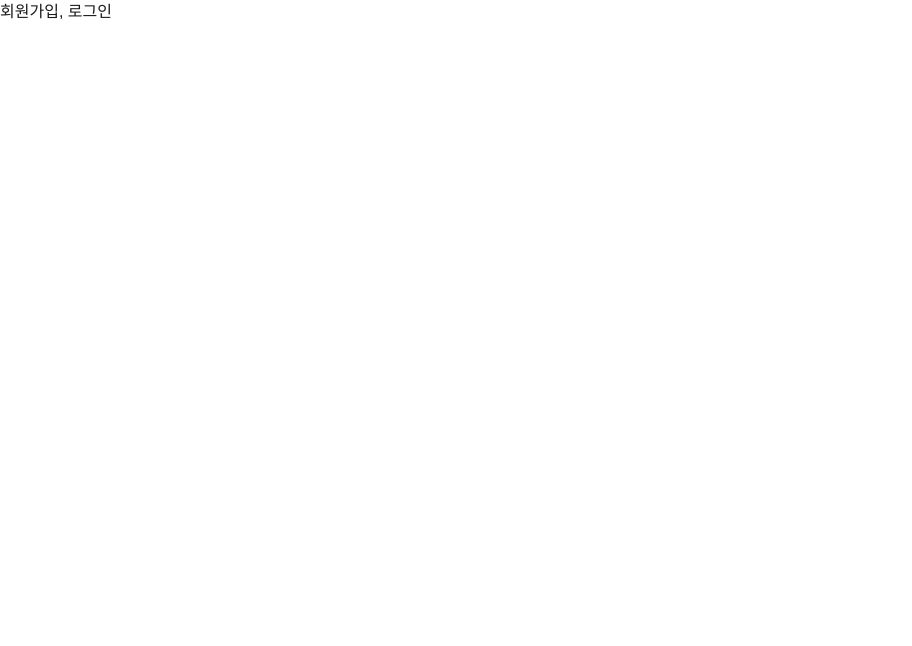
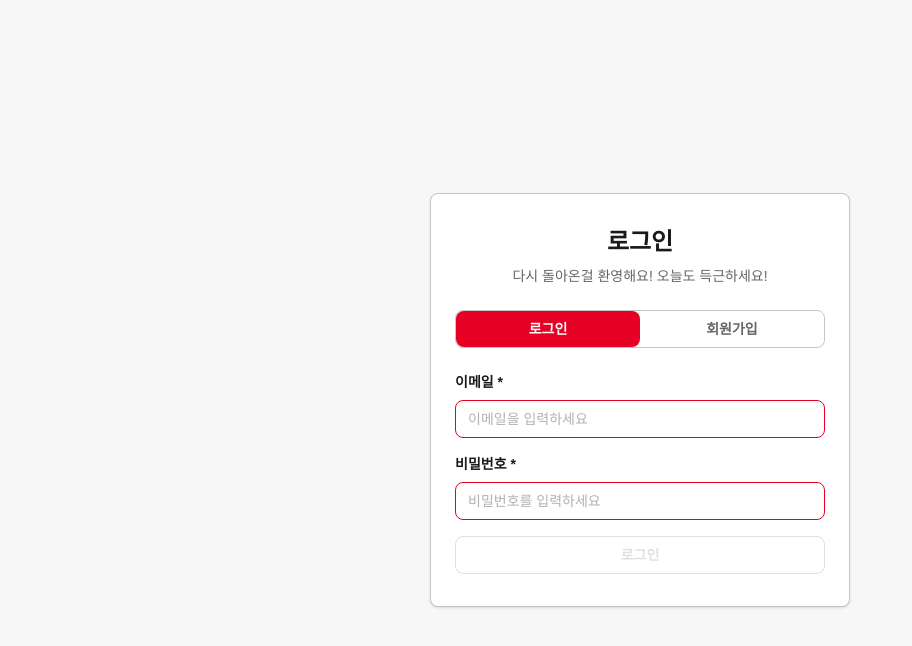
Before and after one commit to grimza99/routine-note, a Next.js app: page /auth in a window 1280 px wide. Shown: the top 646 px of the page, without its empty margins (0-912 px from the left). Built offline with nearby package versions, Linux system fonts and the light colour scheme; no server answers.

Commit message:
feat: 인증 페이지 구현 및 상수 파일 추가

```diff
--- a/src/app/auth/page.tsx
+++ b/src/app/auth/page.tsx
@@ -1,3 +1,63 @@
+'use client';
+
+import { useState } from 'react';
+import { LoginForm, SignupForm } from '@/features/auth';
+import { AUTH } from '@/entities/auth/model/constants';
+
+type AuthTab = 'login' | 'signup';
+
 export default function AuthPage() {
-  return <div>회원가입, 로그인</div>;
+  const [activeTab, setActiveTab] = useState<AuthTab>('login');
+
+  const isLogin = activeTab === 'login';
+
+  return (
+    <main className="flex min-h-screen items-center justify-center px-6 py-12" style={{ background: 'var(--surface)' }}>
+      <section
+        className="w-full max-w-105 rounded-xl border bg-white px-6 py-8 shadow-sm"
+        style={{ borderColor: 'var(--border)', borderRadius: 'var(--radius-base)' }}
+      >
+        <header className="mb-6 text-center">
+          <h1 className="text-2xl font-bold" style={{ color: 'var(--text-primary)' }}>
+            {isLogin ? AUTH.LOGIN.TITLE : AUTH.SIGNUP.TITLE}
+          </h1>
+          <p className="mt-2 text-sm" style={{ color: 'var(--text-secondary)' }}>
+            {isLogin ? AUTH.LOGIN.DESCRIPTION : AUTH.SIGNUP.DESCRIPTION}
+          </p>
+        </header>
+
+        <div
+          className="mb-6 flex rounded-lg border"
+          style={{ borderColor: 'var(--border)', borderRadius: 'var(--radius-base)' }}
+        >
+          <button
+            type="button"
+            className="flex-1 py-2 text-sm font-semibold"
+            onClick={() => setActiveTab('login')}
+            style={{
+              background: isLogin ? 'var(--primary)' : 'var(--white)',
+              color: isLogin ? 'var(--white)' : 'var(--text-secondary)',
+              borderRadius: 'var(--radius-base)',
+            }}
+          >
+            로그인
+          </button>
+          <button
+            type="button"
+            className="flex-1 py-2 text-sm font-semibold"
+            onClick={() => setActiveTab('signup')}
+            style={{
+              background: isLogin ? 'var(--white)' : 'var(--primary)',
+              color: isLogin ? 'var(--text-secondary)' : 'var(--white)',
+              borderRadius: 'var(--radius-base)',
+            }}
+          >
+            회원가입
+          </button>
+        </div>
+
+        {isLogin ? <LoginForm /> : <SignupForm />}
+      </section>
+    </main>
+  );
 }
--- /dev/null
+++ b/src/entities/auth/model/constants.ts
@@ -0,0 +1,10 @@
+export const AUTH = {
+  LOGIN: {
+    TITLE: '로그인',
+    DESCRIPTION: '다시 돌아온걸 환영해요! 오늘도 득근하세요!',
+  },
+  SIGNUP: {
+    TITLE: '회원가입',
+    DESCRIPTION: '계정을 만들고 나만의 운동루틴을 기록하세요!',
+  },
+};
--- /dev/null
+++ b/src/features/auth/index.ts
@@ -0,0 +1,2 @@
+export { default as LoginForm } from './ui/LoginForm';
+export { default as SignupForm } from './ui/SignupForm';
--- a/src/features/auth/model/auth.mutation.ts
+++ b/src/features/auth/model/auth.mutation.ts
@@ -1,6 +1,7 @@
-import { API } from '@/shared';
+import { API, PATHS } from '@/shared';
 import { api } from '@/shared/libs/api';
 import { useMutation } from '@tanstack/react-query';
+import { useRouter } from 'next/navigation';
 
 interface SignupPayload {
   username: string;
@@ -12,11 +13,19 @@ interface SignupPayload {
 }
 //회원가입
 export const useSignupMutation = () => {
+  const router = useRouter();
   return useMutation({
     mutationFn: async (payload: SignupPayload) => {
       const res = await api.post(API.AUTH.SIGNUP, { ...payload });
 
+      if (res.error) {
+        throw res.error;
+      }
+
       return res.data;
+    },
+    onSuccess: (data) => {
+      router.push(PATHS.ROUTINE.CAL);
     },
   });
 };
@@ -28,11 +37,19 @@ interface LoginPayload {
 //로그인
 
 export const useLoginMutation = () => {
+  const router = useRouter();
   return useMutation({
     mutationFn: async (payload: LoginPayload) => {
       const res = await api.post(API.AUTH.LOGIN, { ...payload });
 
+      if (res.error) {
+        throw res.error;
+      }
+
       return res.data;
+    },
+    onSuccess: (data) => {
+      router.push(PATHS.ROUTINE.CAL);
     },
   });
 };
--- a/src/features/auth/ui/LoginForm.tsx
+++ b/src/features/auth/ui/LoginForm.tsx
@@ -9,18 +9,25 @@ export default function LoginForm() {
     password: '',
   });
 
-  const { mutateAsync: login } = useLoginMutation();
+  const { mutateAsync: login, isPending } = useLoginMutation();
+
+  //handlers
   const handleChange = (e: React.ChangeEvent<HTMLInputElement>) => {
     const { name, value } = e.target;
     setPayload((prev) => ({ ...prev, [name]: value }));
   };
 
   const handleSubmit = async (e: FormEvent) => {
-    e.preventDefault();
-    await login(payload);
+    try {
+      e.preventDefault();
+      await login(payload);
+    } catch (error) {
+      //todo: error handling
+    }
   };
 
-  const isButtonDisabeld = !payload.email || !payload.password;
+  const isButtonDisabeld = !payload.email || !payload.password || isPending;
+
   return (
     <form className="flex flex-col gap-4" onSubmit={handleSubmit}>
       <InputField
--- a/src/features/auth/ui/SignupForm.tsx
+++ b/src/features/auth/ui/SignupForm.tsx
@@ -1,8 +1,7 @@
 'use client';
-import { Button, InputField, PATHS } from '@/shared';
+import { Button, InputField } from '@/shared';
 import { FormEvent, useState } from 'react';
 import { useSignupMutation } from '../model/auth.mutation';
-import { useRouter } from 'next/router';
 
 export default function SignupForm() {
   const [payload, setPayload] = useState({
@@ -14,7 +13,6 @@ export default function SignupForm() {
     policy_policy: false,
   });
   const { mutateAsync: signup, isPending } = useSignupMutation();
-  const router = useRouter();
 
   //handlers
   const handleChange = (e: React.ChangeEvent<HTMLInputElement>) => {
@@ -29,9 +27,8 @@ export default function SignupForm() {
     try {
       e.preventDefault();
       await signup(payload);
-      router.push(PATHS.ROUTINE.CAL);
     } catch (error) {
-      console.error('Signup failed:', error);
+      //todo: error handling
     }
   };
 
```
